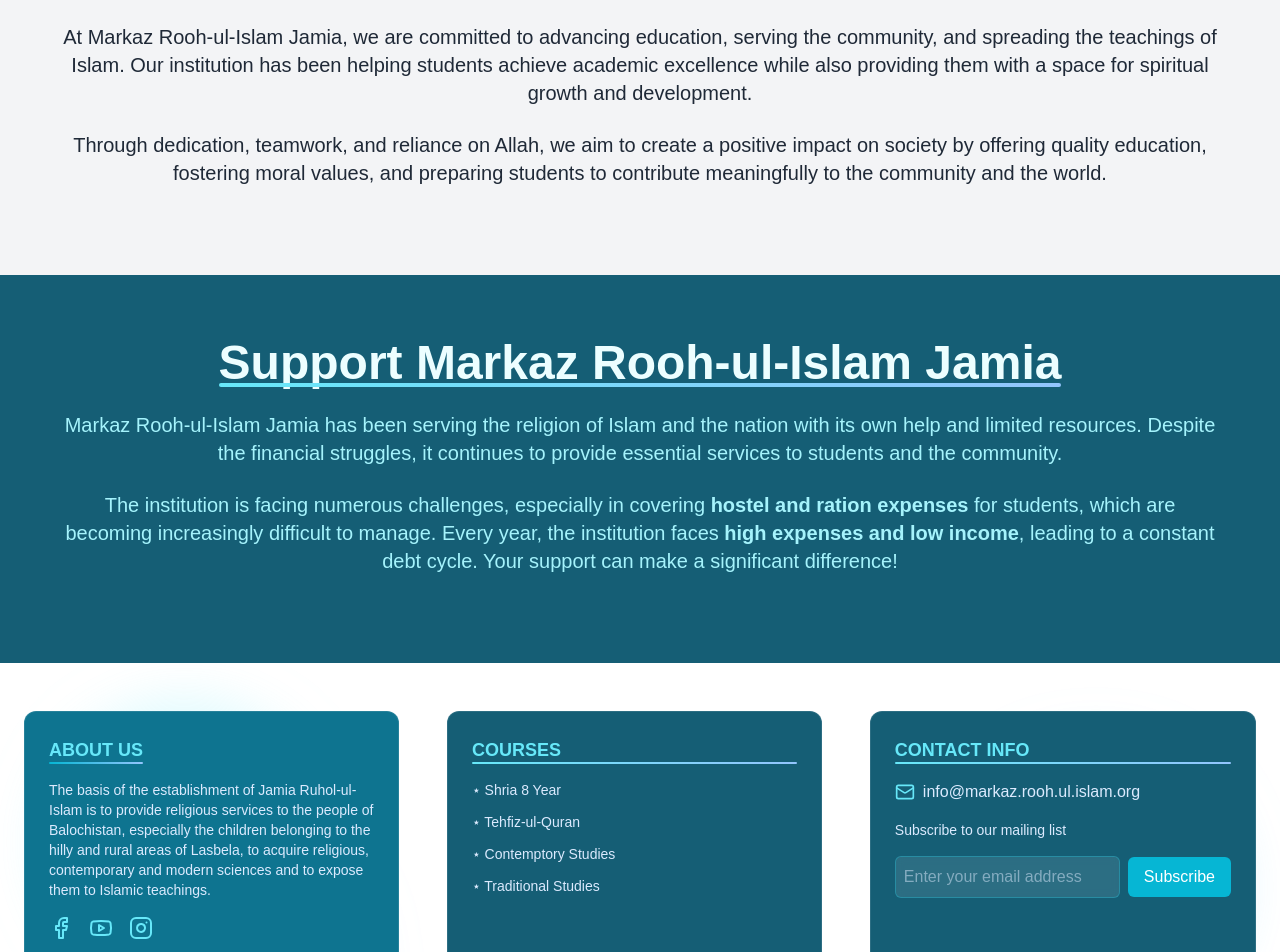
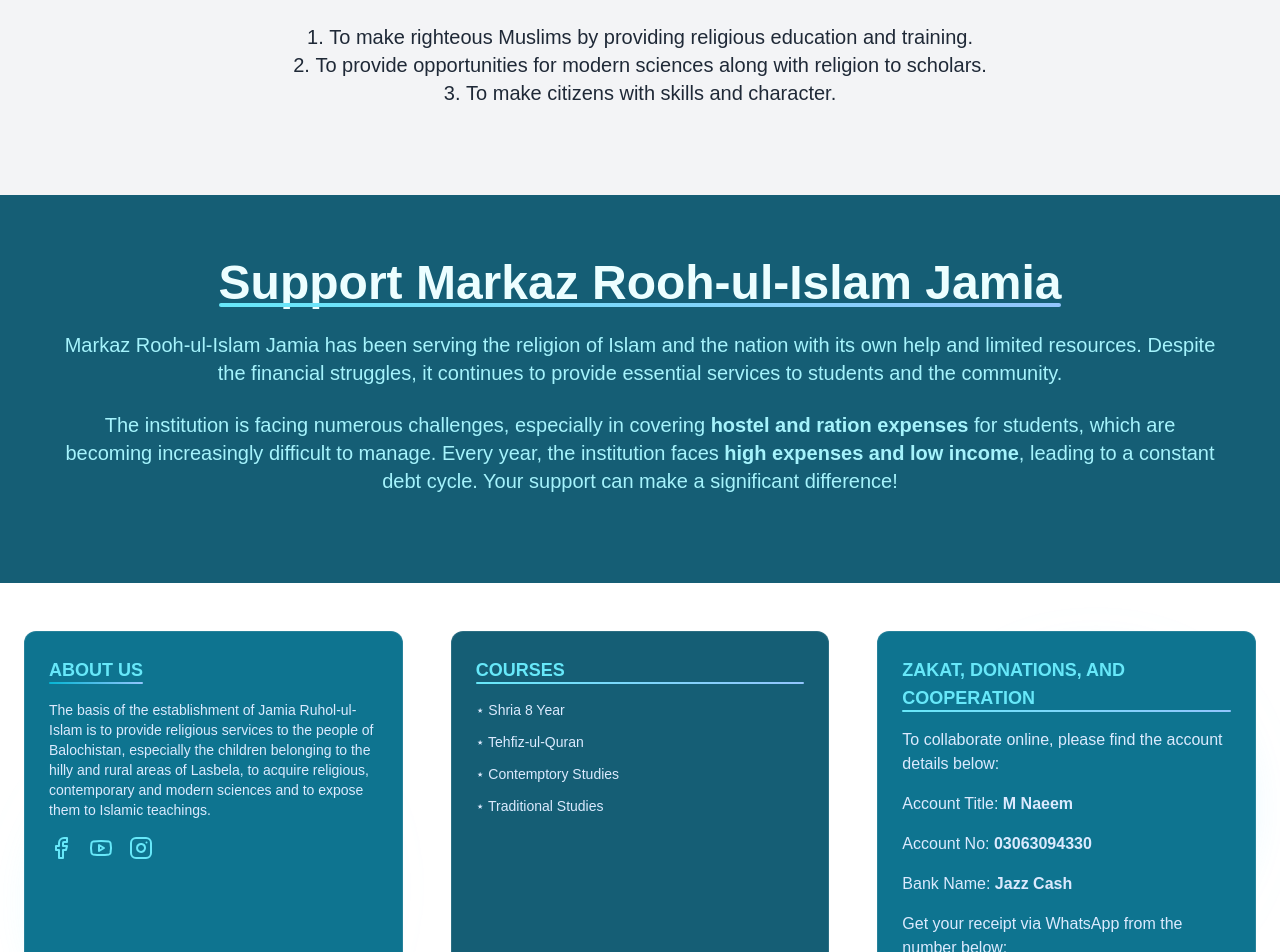
Before and after one commit to Rooh-ul-Islam/Markaz-Website, a Next.js app: page / in a window 1280 px wide. Shown: the part 2640-3592 px from the top of the page. Built offline with nearby package versions, Linux system fonts and the light colour scheme.

Commit message:
Fina Review

```diff
--- a/src/components/Footer.tsx
+++ b/src/components/Footer.tsx
@@ -130,30 +130,21 @@ export default function Footer() {
         </div>
 
         {/* Contact Info Section */}
-        <div className="lg:w-1/3 space-y-4 text-center lg:text-left backdrop-blur-sm bg-cyan-800 p-6 rounded-xl border border-white/10">
-          <h2 className="text-lg font-semibold uppercase text-cyan-300 relative">
-            Contact Info
+        <div className="lg:w-1/3 space-y-4 text-center lg:text-left backdrop-blur-sm bg-cyan-700 p-6 rounded-xl border border-white/10">
+            <h2 className="text-lg font-semibold uppercase text-cyan-300 relative">
+                Zakat, Donations, and Cooperation
             <div className="absolute bottom-0 left-0 w-full h-0.5 bg-gradient-to-r from-cyan-300 to-blue-300 rounded-full"></div>
-          </h2>
-          <p className="flex items-center justify-center lg:justify-start space-x-2 text-blue-100">
-            <Mail className="h-5 w-5 text-cyan-300" />
-            <span>info@markaz.rooh.ul.islam.org</span>
-          </p>
-          <p className="text-sm text-blue-100">Subscribe to our mailing list</p>
-          <form className="flex flex-col sm:flex-row items-stretch sm:items-center gap-2">
-            <input
-              type="email"
-              placeholder="Enter your email address"
-              className="p-2 rounded-md border border-cyan-400/30 bg-white/10 backdrop-blur-sm text-white placeholder-blue-100/50 focus:outline-none focus:border-cyan-300 transition-colors"
-            />
-            <button
-              type="submit"
-              className="bg-cyan-500  text-white px-4 py-2 rounded-md hover:from-cyan-400 hover:to-blue-400 transition-colors"
-            >
-              Subscribe
-            </button>
-          </form>
+            </h2>
+             <p className="text-blue-100">To collaborate online, please find the account details below:</p>
+                <p className="text-blue-100">Account Title: <strong>M Naeem</strong></p>
+           <p className="text-blue-100">Account No: <strong>03063094330</strong></p>
+             <p className="text-blue-100">Bank Name: <strong>Jazz Cash</strong></p>
+            <p className="text-blue-100">Get your receipt via WhatsApp from the number below:</p>
+            <p className="flex items-center justify-center lg:justify-start space-x-2 text-blue-100">
+            <span className="text-cyan-300">03468416683</span>
+            </p>
         </div>
+
       </div>
 
       {/* Bottom Section with Islamic Pattern */}
--- a/src/components/Mission.tsx
+++ b/src/components/Mission.tsx
@@ -3,24 +3,17 @@ import React from 'react'
 const Mission = () => {
   return (
     <div className="bg-gray-100 text-gray-800 py-16 px-6 sm:px-12">
-  <div className="max-w-7xl mx-auto text-center">
-    <h2 className="text-5xl font-bold text-cyan-800 mb-6 underline decoration-cyan-600">
-      Our Mission
-    </h2>
-    <p className="text-lg md:text-xl mb-6">
-      At Markaz Rooh-ul-Islam Jamia, we are committed to advancing education,
-      serving the community, and spreading the teachings of Islam. Our institution
-      has been helping students achieve academic excellence while also providing them
-      with a space for spiritual growth and development.
-    </p>
-    <p className="text-lg md:text-xl mb-6">
-      Through dedication, teamwork, and reliance on Allah, we aim to create a positive
-      impact on society by offering quality education, fostering moral values, and preparing
-      students to contribute meaningfully to the community and the world.
-    </p>
-  </div>
-</div>
-
+      <div className="max-w-7xl mx-auto text-center">
+        <h2 className="text-5xl font-bold text-cyan-800 mb-6 underline decoration-cyan-600">
+          Our Goal
+        </h2>
+        <ul className="text-lg md:text-xl mb-6 list-inside list-decimal">
+          <li>To make righteous Muslims by providing religious education and training.</li>
+          <li>To provide opportunities for modern sciences along with religion to scholars.</li>
+          <li>To make citizens with skills and character.</li>
+        </ul>
+      </div>
+    </div>
   )
 }
 
```
